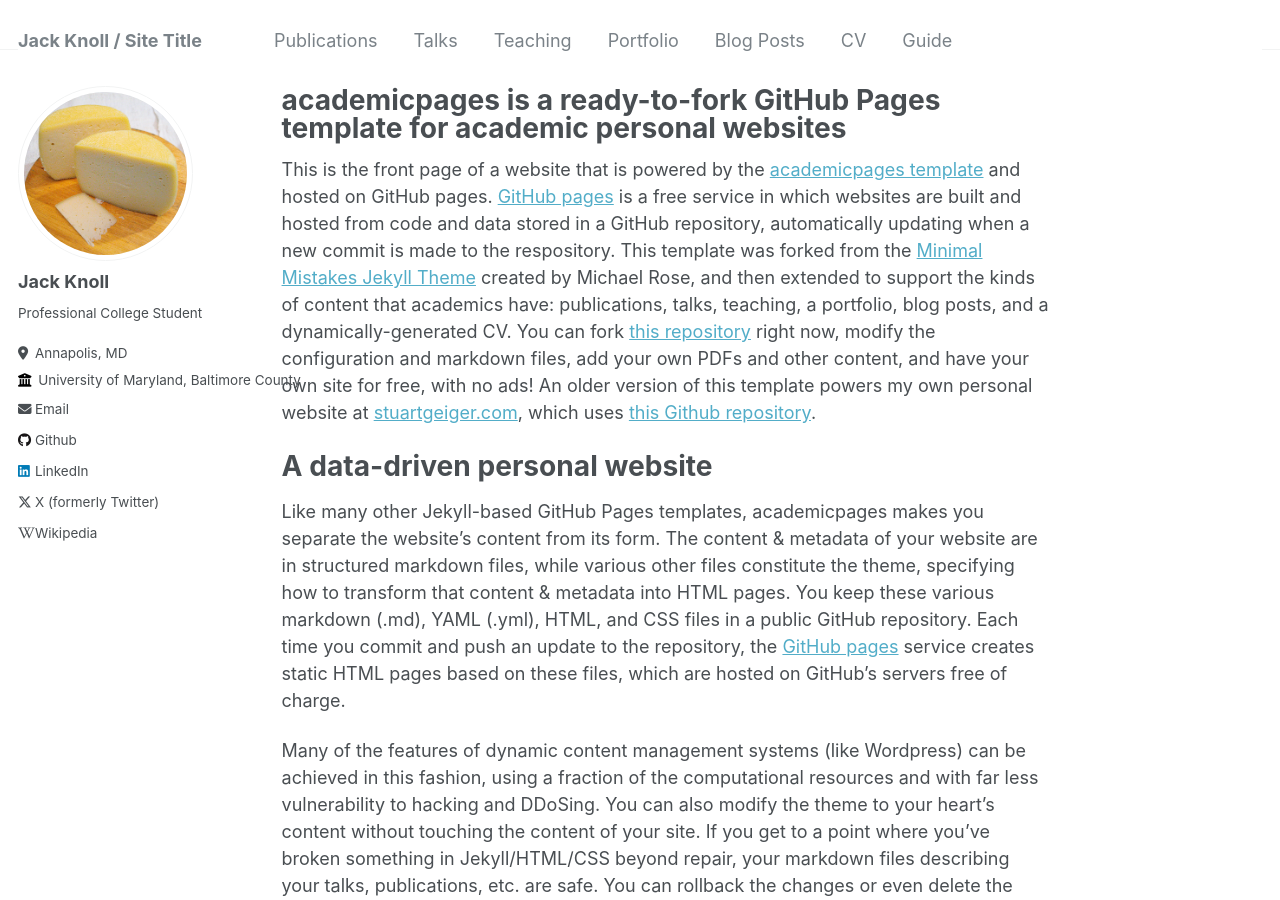
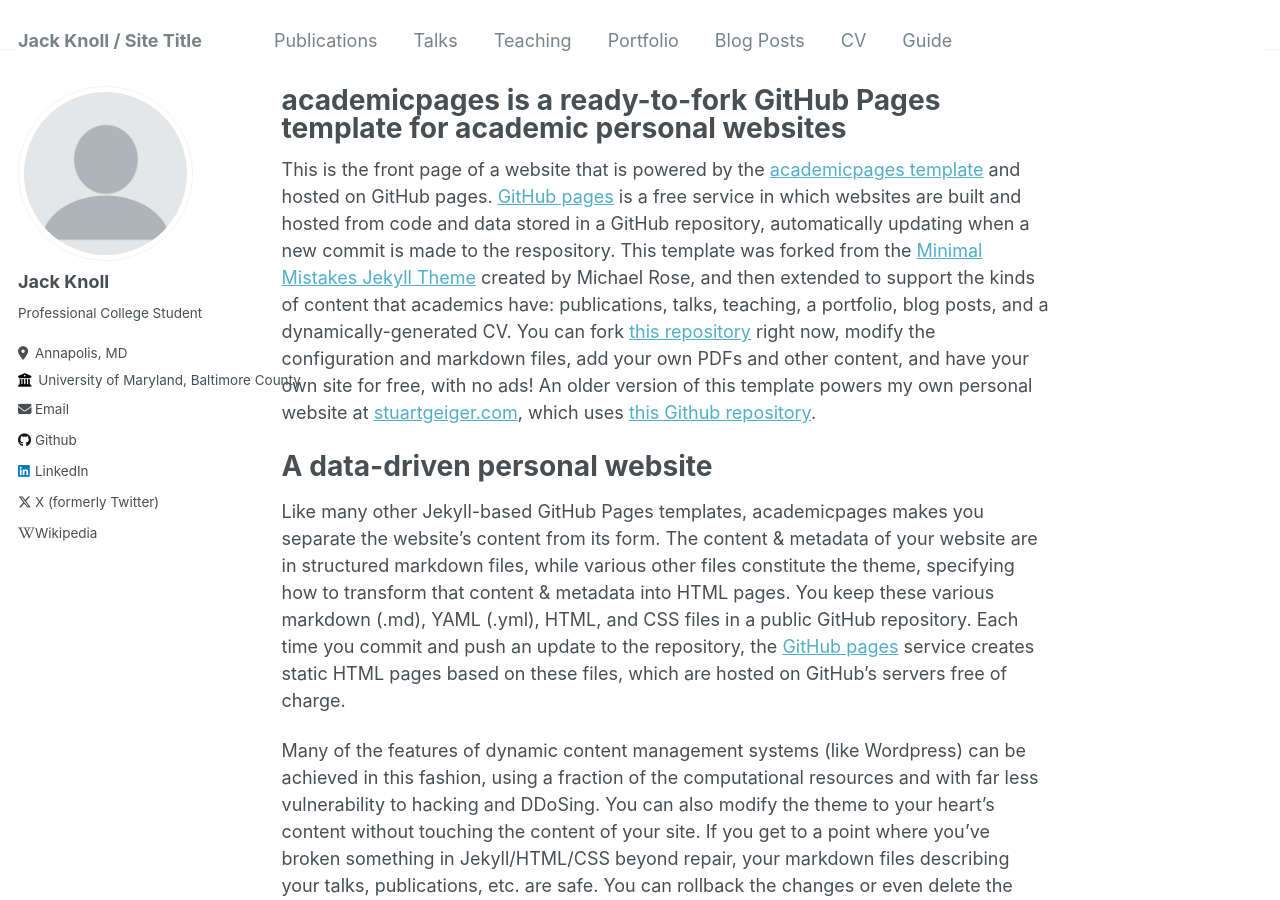
Before and after one commit to jakjr2000/jakjr2000.github.io, a Jekyll site: the page built from _pages/about.md, in a window 1280 px wide and 900 px high. Built offline with Jekyll 4.4.1, drawn with Linux system fonts in a browser that asks for light colours.

Commit message:
Update _config.yml

```diff
--- a/_config.yml
+++ b/_config.yml
@@ -21,7 +21,7 @@ repository               : "academicpages/academicpages.github.io"
 #               Additional customization can be done by editing /_includes/author-profile.html
 author:
   # Biographic information
-  avatar           : "cheese.jpg"
+  avatar           : profile.png
   name             : "Jack Knoll"
   pronouns         : # example: "he/him"
   bio              : "Professional College Student"
```
